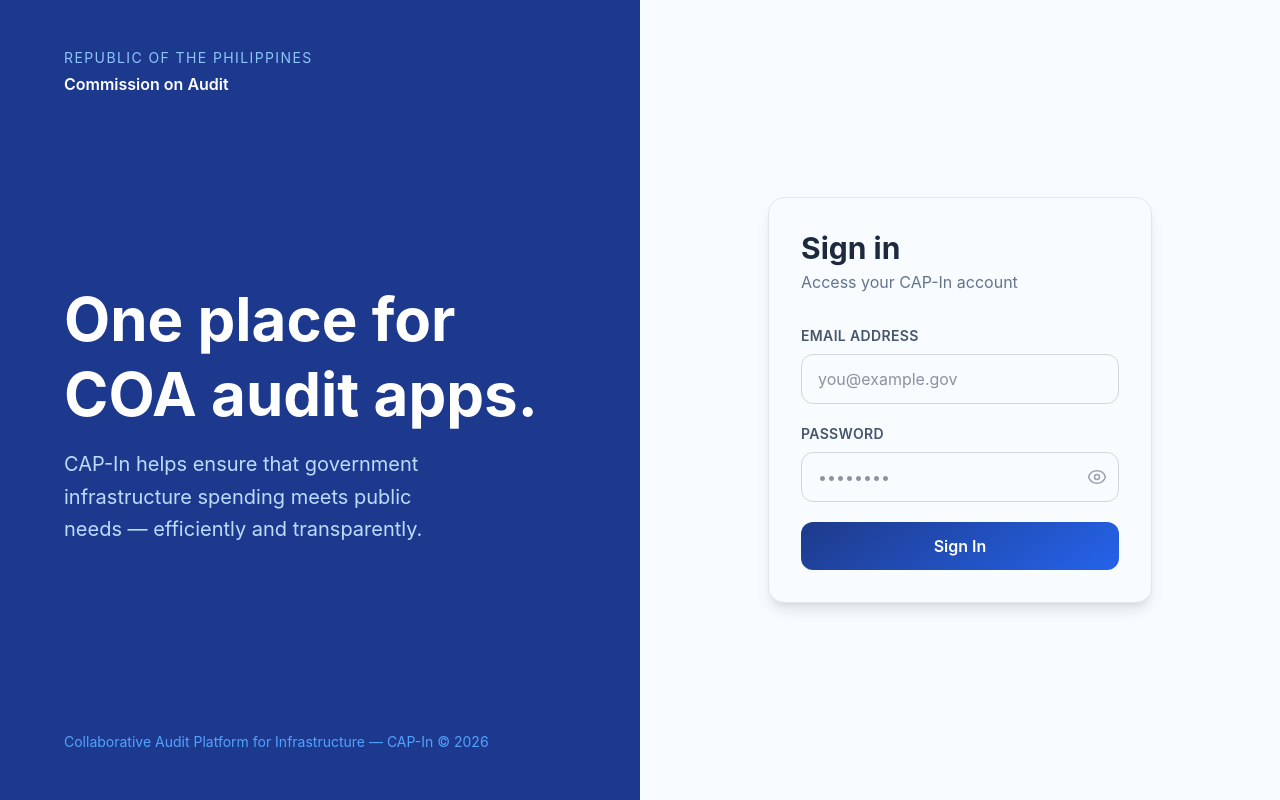
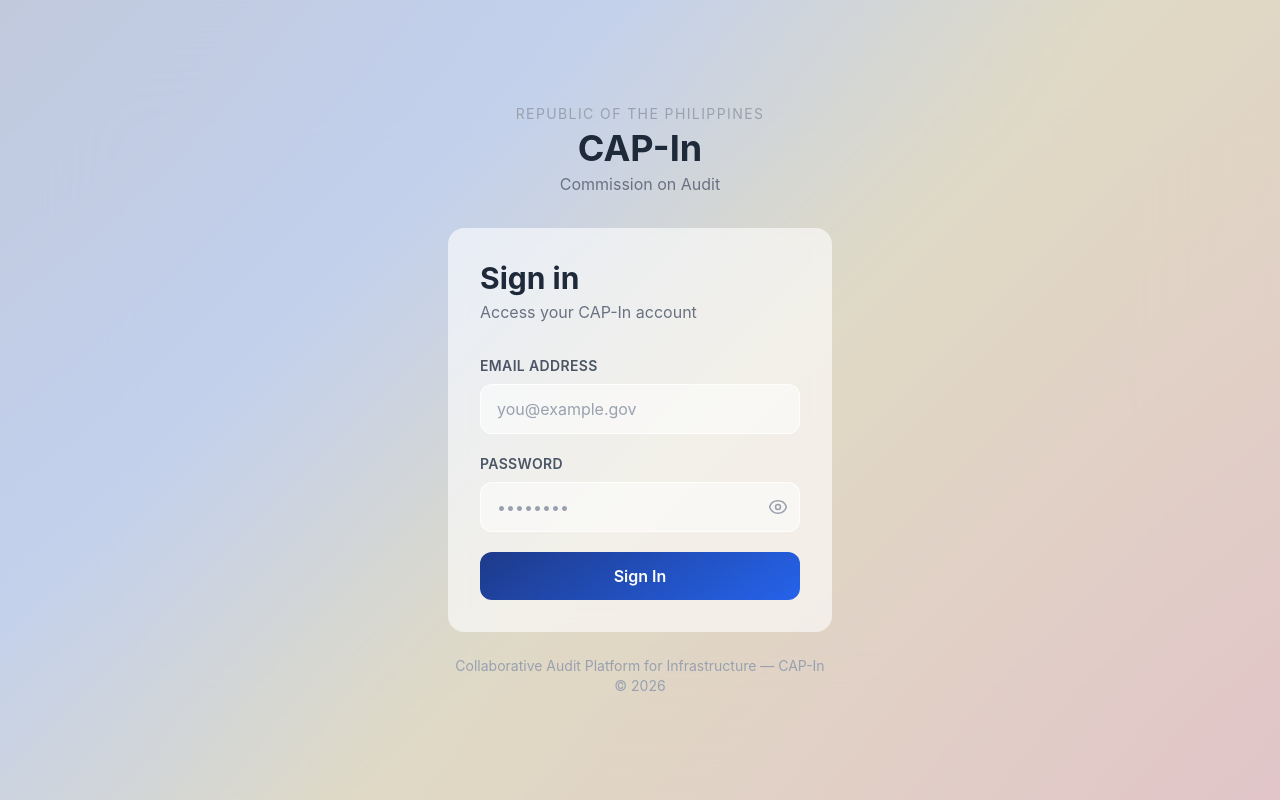
Before and after one commit to MaagadJM/coa-system, a React (Vite) app: page /coa-system/login in a window 1280 px wide. Built offline with nearby package versions, Linux system fonts and the light colour scheme.

Commit message:
login - revised designs

```diff
--- a/src/pages/auth/LoginPage.jsx
+++ b/src/pages/auth/LoginPage.jsx
@@ -34,47 +34,42 @@
   }
 
   return (
-    <div className="min-h-screen flex">
-      {/* Left — Hero */}
-      <div className="hidden lg:flex flex-col justify-between w-1/2 bg-blue-900 text-white px-16 py-12">
-        <div>
-          <p className="text-sm uppercase tracking-widest text-blue-300 mb-1">Republic of the Philippines</p>
-          <p className="text-base font-semibold text-white">Commission on Audit</p>
-        </div>
+    <div className="relative min-h-screen flex items-center justify-center overflow-hidden">
+      {/* Dashboard-style gradient background */}
+      <div
+        className="fixed inset-0 z-0"
+        style={{
+          background: 'linear-gradient(135deg, #1e3a8a 0%, #2563eb 30%, #c8960a 55%, #cc1f1f 100%)',
+        }}
+      />
 
-        <div>
-          <h1 className="text-6xl font-bold leading-tight mb-4">
-            One place for<br />COA audit apps.
-          </h1>
-          <p className="text-blue-200 text-xl leading-relaxed max-w-sm">
-            CAP-In helps ensure that government infrastructure spending meets
-            public needs — efficiently and transparently.
-          </p>
-        </div>
+      {/* Frosted overlay */}
+      <div
+        className="fixed inset-0 z-0"
+        style={{
+          background: 'rgba(230, 233, 238, 0.82)',
+          backdropFilter: 'blur(60px)',
+          WebkitBackdropFilter: 'blur(60px)',
+        }}
+      />
 
-        <p className="text-sm text-blue-400">
-          Collaborative Audit Platform for Infrastructure &mdash; CAP-In &copy; {new Date().getFullYear()}
-        </p>
-      </div>
-
-      {/* Right — Login Form */}
-      <div className="flex flex-col justify-center w-full lg:w-1/2 px-8 py-12" style={{ background: '#f9fcff' }}>
-        <div className="w-full max-w-sm mx-auto">
-          {/* Mobile-only branding */}
-          <div className="lg:hidden text-center mb-8">
-            <p className="text-sm uppercase tracking-widest text-slate-400 mb-1">Republic of the Philippines</p>
-            <h1 className="text-3xl font-bold text-blue-900">CAP-In</h1>
-            <p className="text-base mt-1 text-slate-500">Commission on Audit</p>
+      {/* Login card */}
+      <div className="relative z-10 w-full max-w-sm mx-4">
+        {/* Branding */}
+        <div className="text-center mb-8">
+          <p className="text-sm uppercase tracking-widest text-gray-400 mb-1">Republic of the Philippines</p>
+          <h1 className="text-4xl font-bold text-gray-800">CAP-In</h1>
+          <p className="text-base mt-1 text-gray-500">Commission on Audit</p>
         </div>
 
         {/* Card */}
-          <div className="p-8 rounded-2xl border border-gray-200 shadow-lg" style={{ background: '#f9fcff' }}>
-            <h2 className="text-3xl font-bold mb-1 text-slate-800">Sign in</h2>
-            <p className="text-base mb-8 text-slate-500">Access your CAP-In account</p>
+        <div className="p-8 rounded-2xl bg-white/60 backdrop-blur-sm">
+          <h2 className="text-3xl font-bold mb-1 text-gray-800">Sign in</h2>
+          <p className="text-base mb-8 text-gray-500">Access your CAP-In account</p>
 
           <form onSubmit={handleSubmit} className="space-y-5">
             <div>
-                <label className="block text-sm font-semibold uppercase tracking-wide mb-2 text-slate-600">
+              <label className="block text-sm font-semibold uppercase tracking-wide mb-2 text-gray-600">
                 Email Address
               </label>
               <input
@@ -84,12 +79,12 @@
                 required
                 autoComplete="email"
                 placeholder="you@example.gov"
-                  className="w-full px-4 py-3 text-base rounded-xl outline-none transition border border-gray-300 bg-[#f9fcff] text-slate-800 focus:border-blue-500 focus:ring-2 focus:ring-blue-500/20"
+                className="w-full px-4 py-3 text-base rounded-xl outline-none transition border border-white/80 bg-white/50 text-gray-800 placeholder-gray-400 focus:border-blue-500 focus:ring-2 focus:ring-blue-500/20"
               />
             </div>
 
             <div>
-                <label className="block text-sm font-semibold uppercase tracking-wide mb-2 text-slate-600">
+              <label className="block text-sm font-semibold uppercase tracking-wide mb-2 text-gray-600">
                 Password
               </label>
               <div className="relative">
@@ -100,7 +95,7 @@
                   required
                   autoComplete="current-password"
                   placeholder="••••••••"
-                    className="w-full px-4 py-3 pr-11 text-base rounded-xl outline-none transition border border-gray-300 bg-[#f9fcff] text-slate-800 focus:border-blue-500 focus:ring-2 focus:ring-blue-500/20"
+                  className="w-full px-4 py-3 pr-11 text-base rounded-xl outline-none transition border border-white/80 bg-white/50 text-gray-800 placeholder-gray-400 focus:border-blue-500 focus:ring-2 focus:ring-blue-500/20"
                 />
                 <button
                   type="button"
@@ -122,7 +117,7 @@
             </div>
 
             {error && (
-                <p className="text-base text-red-600 rounded-xl px-4 py-3 bg-red-50">
+              <p className="text-base text-red-600 rounded-xl px-4 py-3 bg-red-50/80">
                 {error}
               </p>
             )}
@@ -136,9 +131,12 @@
               {loading ? 'Signing in...' : 'Sign In'}
             </button>
           </form>
+        </div>
 
-          </div>
-        </div>
+        {/* Footer */}
+        <p className="text-center text-sm text-gray-400 mt-6">
+          Collaborative Audit Platform for Infrastructure &mdash; CAP-In &copy; {new Date().getFullYear()}
+        </p>
       </div>
     </div>
   )
```
Lines whose indentation alone changed are shown as unchanged.
